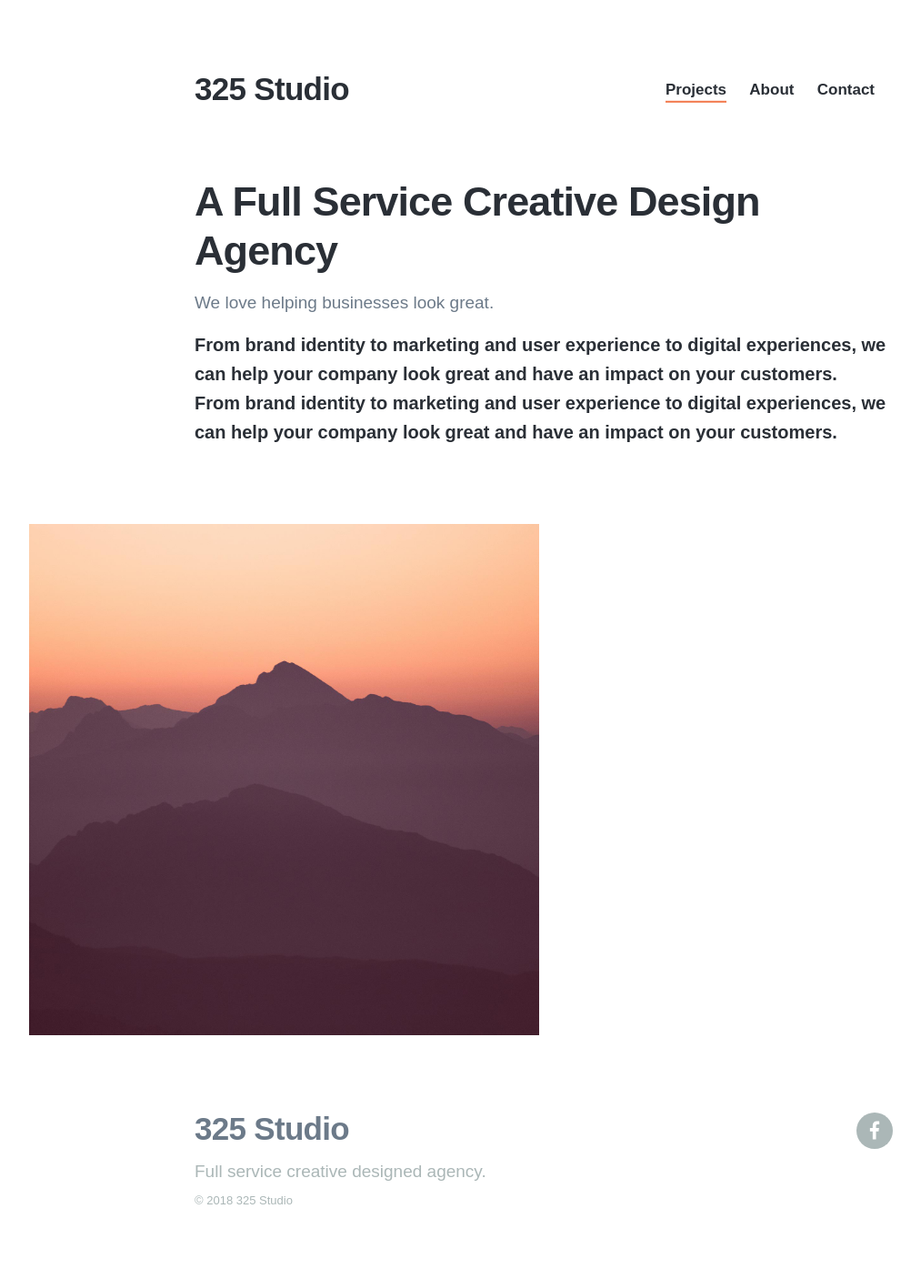
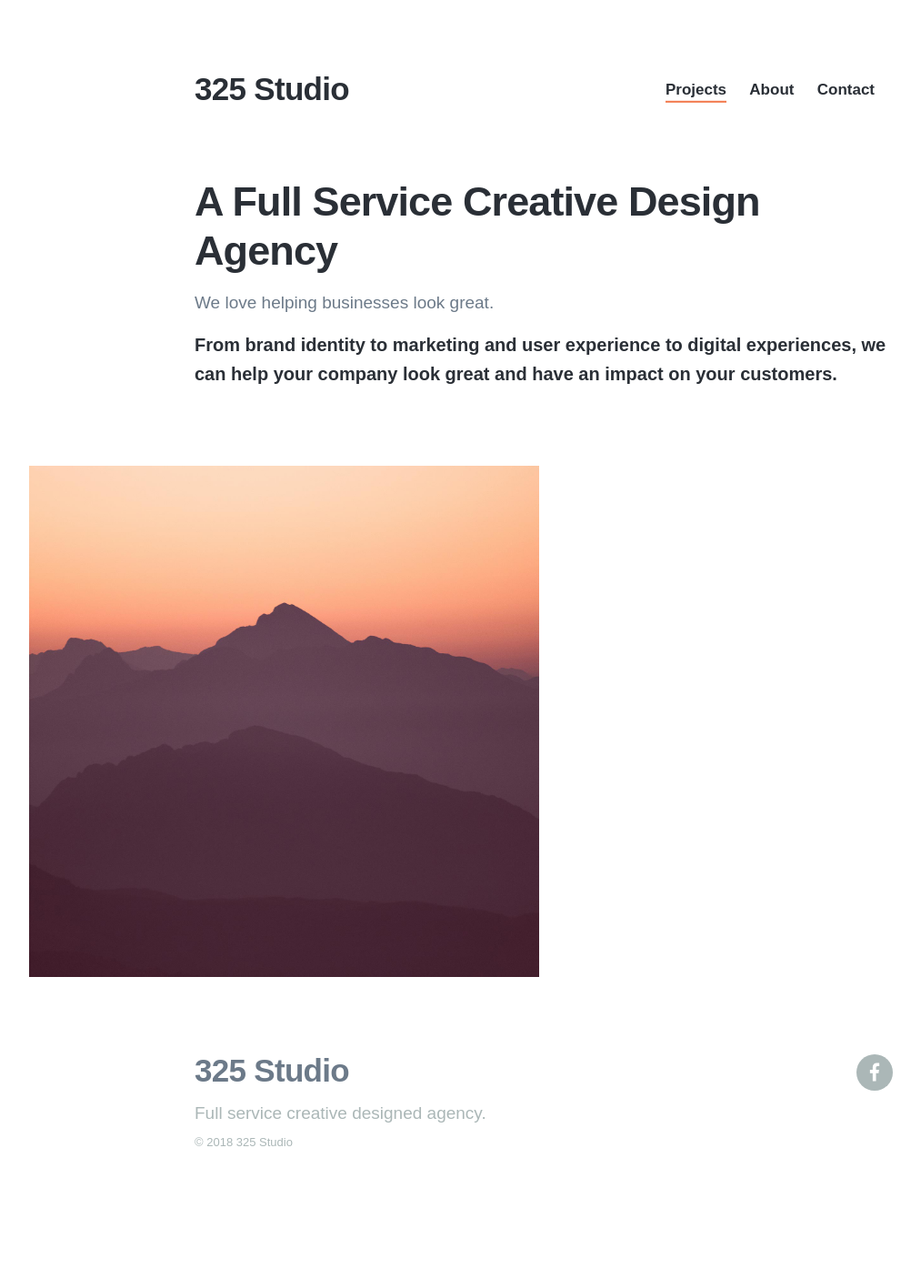
Before and after one commit to naccrat/325studio-old, a Jekyll site: the page built from index.html, in a window 1280 px wide. Shown: the whole page at 91% size, without its empty margins (42-1055 px from the left). Built offline with Jekyll 4.4.1, drawn with Linux system fonts in a browser that asks for light colours; nearby versions of some CDN libraries; some web fonts are replaced; after the commit the page ends 1342 px from its top, so only the background shows below that.

Commit message:
home page

```diff
--- a/index.html
+++ b/index.html
@@ -12,12 +12,6 @@ featured_image: ''
 
 		<h1>A Full Service Creative Design Agency</h1>
 		<p>We love helping businesses look great.</p>
-
-		<h6>From brand identity to marketing and user experience to digital experiences, we can help your company look great and have an impact on your customers.</h6>
-
-	</div>
-
-	<div class="wrap">
 
 		<h6>From brand identity to marketing and user experience to digital experiences, we can help your company look great and have an impact on your customers.</h6>
 
```
